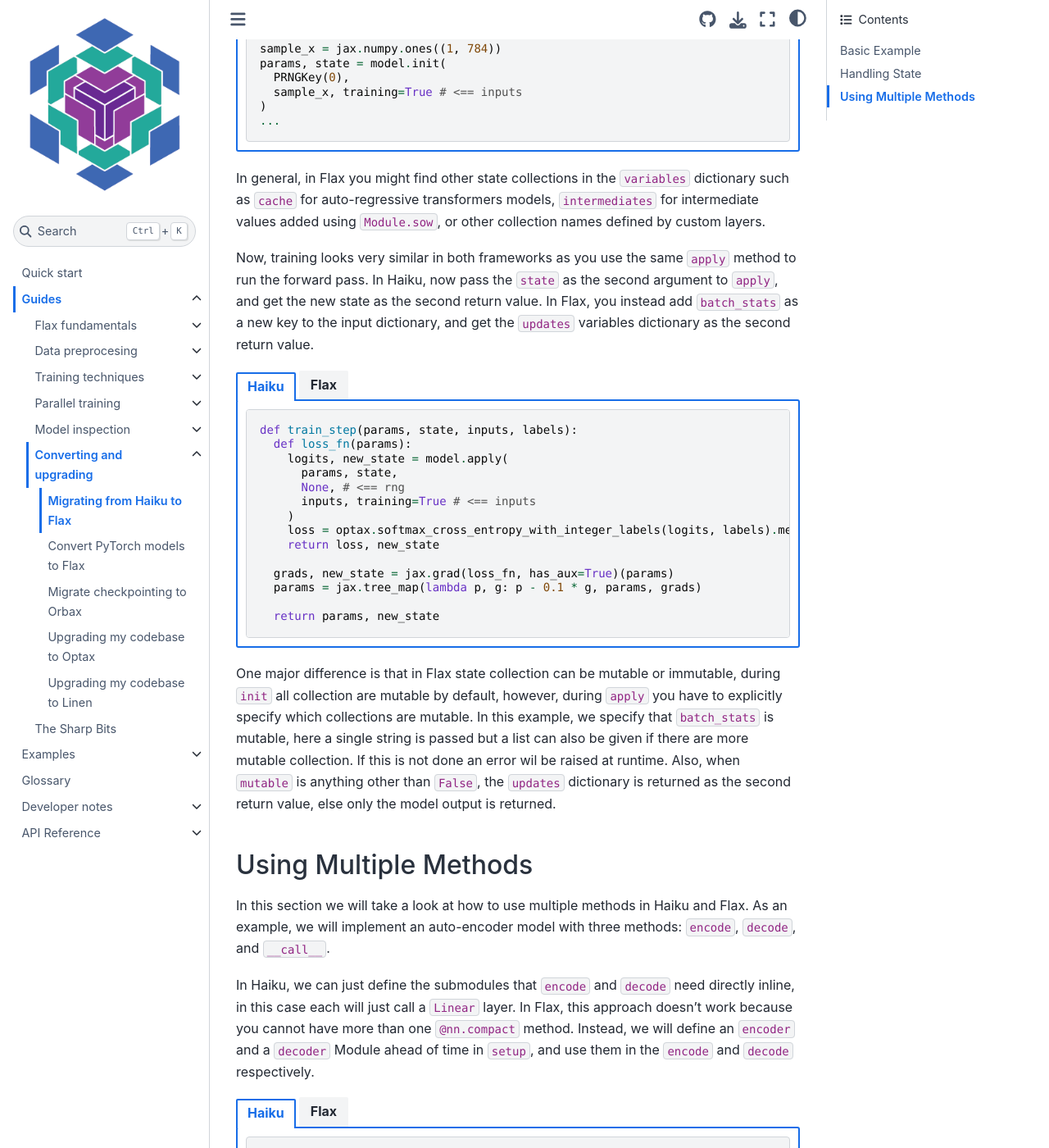
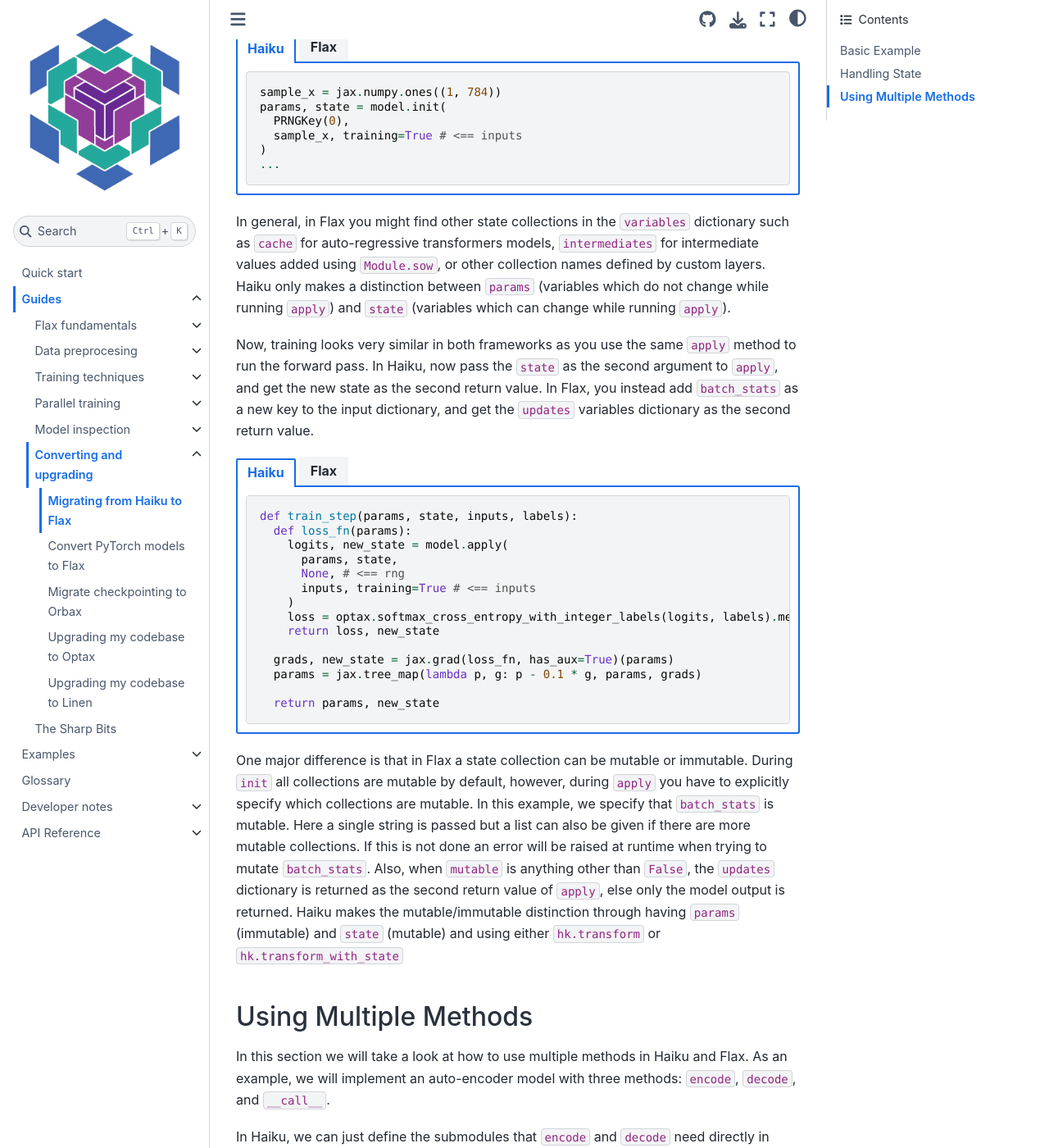
Before and after one commit to google/flax, a Sphinx documentation site: the page built from docs/guides/haiku_migration_guide.rst, in a window 1280 px wide and 1400 px high, scrolled down 3656 px. Shown: the whole window at 82% size. Built offline with Sphinx 7.4.7 and the Sphinx Book theme 1.1.4, drawn with Linux system fonts in a browser that asks for light colours; pages that are not in the unit, such as notebooks, are missing from menus; some of the changed text lies outside the part shown.

Commit message:
Update Haiku migration guide.
Added a few clarifications where neccessary and did a rewrite of
the Haiku code in the "multiple methods" section to reflect a more
canonical pattern (using ``hk.multi_transform``).

```diff
--- a/docs/guides/haiku_migration_guide.rst
+++ b/docs/guides/haiku_migration_guide.rst
@@ -108,7 +108,7 @@
 To get the model parameters in both libraries you use the ``init`` method
 with a ``PRNGKey`` plus some inputs to run the model. The main difference here is
 that Flax returns a mapping from collection names to nested array dictionaries,
-``params`` is just one of these possible collections. In Haiku, just get the ``params``
+``params`` is just one of these possible collections. In Haiku, you get the ``params``
 structure directly.
 
 .. codediff::
@@ -132,10 +132,12 @@
   )
   params = variables["params"]
 
-One very important thing to note is that in Flax the parameters structure
-is hierarchical, reflacting the structure of the model. Whereas in Haiku
-the parameters structure is mostly flat, it maps a ``/`` separated string path
-to the parameters of the most inner Modules.
+One very important thing to note is that in Flax the parameters structure is
+hierarchical, with one level per nested module and a final level for the
+parameter name.
+In Haiku the parameters structure is a python dictionary with a two level hierarchy:
+the fully qualified module name mapping to the parameter name. The module name
+consists of a ``/`` separated string path of all the nested Modules.
 
 .. tab-set::
 
@@ -230,7 +232,7 @@
 Handling State
 -----------------
 
-Now let's see how state is handled in both libraries. We will take
+Now let's see how mutable state is handled in both libraries. We will take
 the same model as before, but now we will replace Dropout with BatchNorm.
 
 .. codediff::
@@ -266,12 +268,13 @@
       x = jax.nn.relu(x)
       return x
 
-Code is very similar in this case a both libraries provide a BatchNorm layer. The most notable
-difference is that Haiku uses ``is_training`` to control weather or not to update the running
-statistics, whereas Flax uses ``use_running_average`` for the same purpose.
+The code is very similar in this case as both libraries provide a BatchNorm
+layer. The most notable difference is that Haiku uses ``is_training`` to
+control whether or not to update the running statistics, whereas Flax uses
+``use_running_average`` for the same purpose.
 
-To instantiate a stateful model in Haiku you use ``hk.transform_with_state``, which
-returns changes the signature for ``init`` and ``apply`` to accept and return
+To instantiate a stateful model in Haiku you use ``hk.transform_with_state``,
+which changes the signature for ``init`` and ``apply`` to accept and return
 state. As before, in Flax you construct the Module directly.
 
 .. codediff::
@@ -319,9 +322,11 @@
 
 
 In general, in Flax you might find other state collections in the ``variables``
-dictionary such as ``cache`` for auto-regressive transformers models, ``intermediates``
-for intermediate values added using ``Module.sow``, or other collection names defined
-by custom layers.
+dictionary such as ``cache`` for auto-regressive transformers models,
+``intermediates`` for intermediate values added using ``Module.sow``, or other
+collection names defined by custom layers. Haiku only makes a distinction
+between ``params`` (variables which do not change while running ``apply``) and
+``state`` (variables which can change while running ``apply``).
 
 Now, training looks very similar in both frameworks as you use the same
 ``apply`` method to run the forward pass. In Haiku, now pass the ``state``
@@ -371,14 +376,18 @@
 
   train_step(params, batch_stats, sample_x, jnp.ones((1,), dtype=jnp.int32))
 
-One major difference is that in Flax state collection can be mutable or immutable,
-during ``init`` all collection are mutable by default, however, during ``apply``
+One major difference is that in Flax a state collection can be mutable or immutable.
+During ``init`` all collections are mutable by default, however, during ``apply``
 you have to explicitly specify which collections are mutable. In this example,
-we specify that ``batch_stats`` is mutable, here a single string is passed but a list
-can also be given if there are more mutable collection. If this is not done an
-error wil be raised at runtime. Also, when ``mutable`` is anything other than ``False``,
-the ``updates`` dictionary is returned as the second return value, else only the model
-output is returned.
+we specify that ``batch_stats`` is mutable. Here a single string is passed but a list
+can also be given if there are more mutable collections. If this is not done an
+error will be raised at runtime when trying to mutate ``batch_stats``.
+Also, when ``mutable`` is anything other than ``False``, the ``updates``
+dictionary is returned as the second return value of ``apply``, else only the
+model output is returned.
+Haiku makes the mutable/immutable distinction through having ``params``
+(immutable) and ``state`` (mutable) and using either ``hk.transform`` or
+``hk.transform_with_state``
 
 Using Multiple Methods
 -----------------------
@@ -388,11 +397,9 @@
 ``encode``, ``decode``, and ``__call__``.
 
 In Haiku, we can just define the submodules that ``encode`` and ``decode`` need
-directly inline, in this case each will just call a ``Linear`` layer. In Flax,
-this approach doesn't work because you cannot have more than one ``@nn.compact`` method.
-Instead, we will define an ``encoder`` and a ``decoder`` Module
-ahead of time in ``setup``, and use them in the ``encode`` and ``decode``
-respectively.
+directly in ``__init__``, in this case each will just use a ``Linear`` layer.
+In Flax, we will define an ``encoder`` and a ``decoder`` Module ahead of time
+in ``setup``, and use them in the ``encode`` and ``decode`` respectively.
 
 .. codediff::
   :title_left: Haiku
@@ -440,28 +447,29 @@
       return x
 
 Note that in Flax ``setup`` doesn't run after ``__init__``, instead it runs
-when ``init`` or ``apply`` are called (more or less).
+when ``init`` or ``apply`` are called. TODO: explain?
 
-Now, we want to be able to call run any method from our ``AutoEncoder`` model. In Haiku,
-we will define the ``forward`` function so that it receives a ``method`` argument indicating
-the ``AutoEncoder`` method we want to call along with the ``*args`` and ``**kwargs`` for that
-method. In Flax, calling the methods of a Module from ``apply`` is supported so nothing special
-needs to be done.
+Now, we want to be able to call any method from our ``AutoEncoder`` model. In Haiku we
+can define multiple ``apply`` methods for a module through ``hk.multi_transform``. The
+function passed to ``multi_transform`` defines how to initialize the module and which
+different apply methods to generate.
 
 .. codediff::
   :title_left: Haiku
   :title_right: Flax
   :sync:
 
-  def forward(*args, method: str = "__call__", **kwargs):
+  def forward():
     module = AutoEncoder(256, 784)
-    return getattr(module, method)(*args, **kwargs)
+    init = lambda x: module(x)
+    return init, (module.encode, module.decode)
 
-  model = hk.transform(forward)
+  model = hk.multi_transform(forward)
 
   ---
 
   ...
+
 
 
 
@@ -491,10 +499,7 @@
   )
   params = variables["params"]
 
-A significant distinction between Haiku and Flax lies in the consequences and semantics of invoking
-a method. In Haiku, invoking a method, by default, is similar to generating a submodule. In other
-words, it initiates a new name scope that commences with a ``~``, followed by the method's name.
-This pattern can be readily observed in the parameter structure.
+This generates the following parameter structure.
 
 .. tab-set::
 
@@ -531,10 +536,6 @@
       })
 
 
-In contrast, in Flax invoking a method does not give rise to a new name scope, and
-the method's name is absent from the parameter structure. This difference in design
-leads to different architecture choices as presented in this example.
-
 Finally, let's explore how we can employ the ``apply`` function to invoke the ``encode`` method:
 
 .. codediff::
@@ -542,14 +543,16 @@
   :title_right: Flax
   :sync:
 
-  z = model.apply(
+  encode, decode = model.apply
+  z = encode(
     params,
     None, # <== rng
     x=jax.numpy.ones((1, 784)),
-    method="encode",
+
   )
 
   ---
+
 
   z = model.apply(
     {"params": params},
@@ -558,4 +561,13 @@
     method="encode",
   )
 
-The only noteworthy distinction here is that in Haiku, ``rng`` is explicitly passed as ``None``.
+Because the Haiku ``apply`` function is generated through
+``hk.multi_transform``, it's a tuple of two functions which we can unpack into
+an ``encode`` and ``decode`` function which correspond to the methods on the
+``AutoEncoder`` module. In Flax we call the ``encode`` method through passing
+the method name as a string.
+Another noteworthy distinction here is that in Haiku, ``rng`` needs to be
+explicitly passed, even though the module does not use any stochastic
+operations during ``apply``. In Flax this is not necessary. The Haiku ``rng``
+is set to ``None`` here, but you could also use ``hk.without_apply_rng`` on the
+``apply`` function to remove the ``rng`` argument.
```
Also changed, not shown: other parts of docs/guides/haiku_migration_guide.rst (+8 -8 lines).
